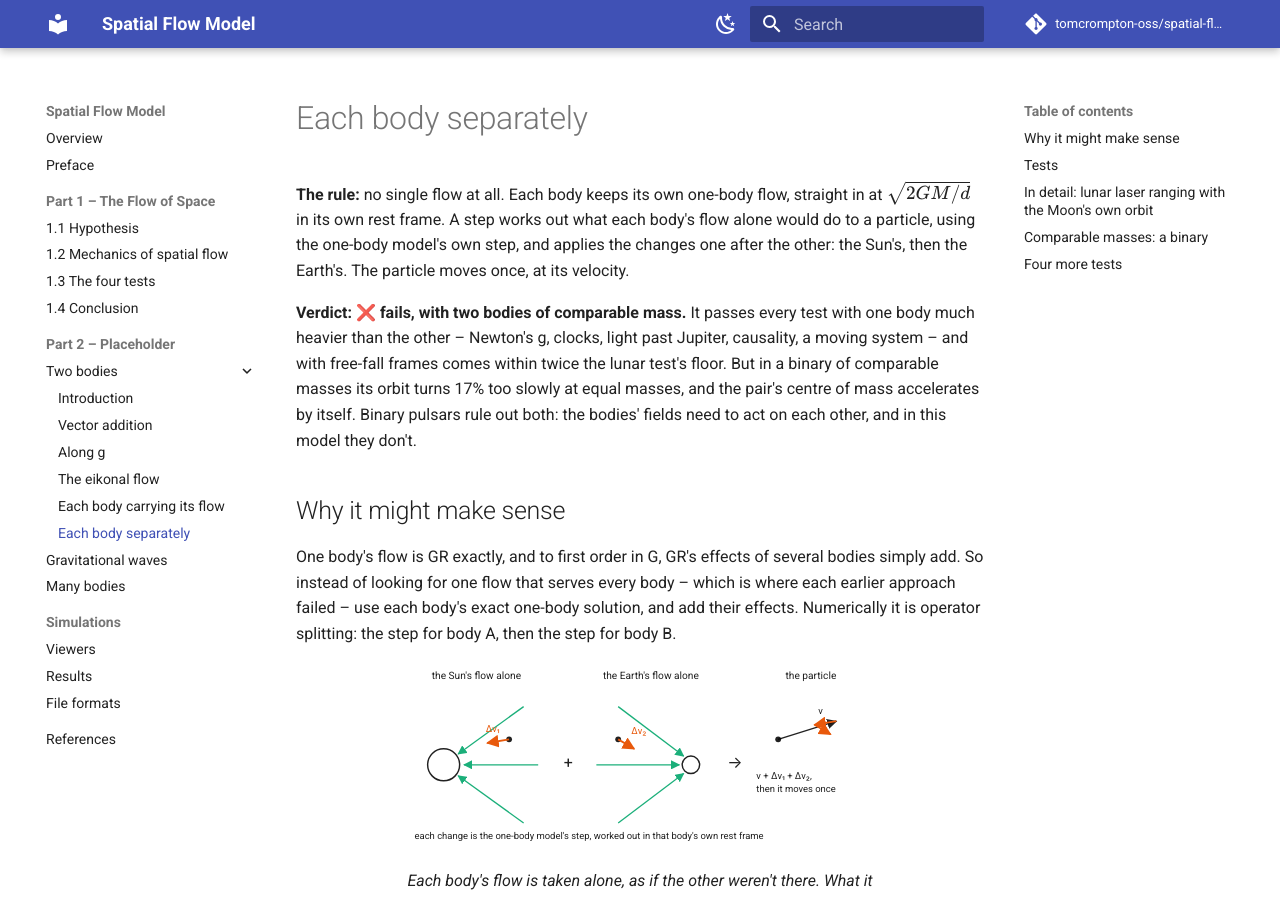
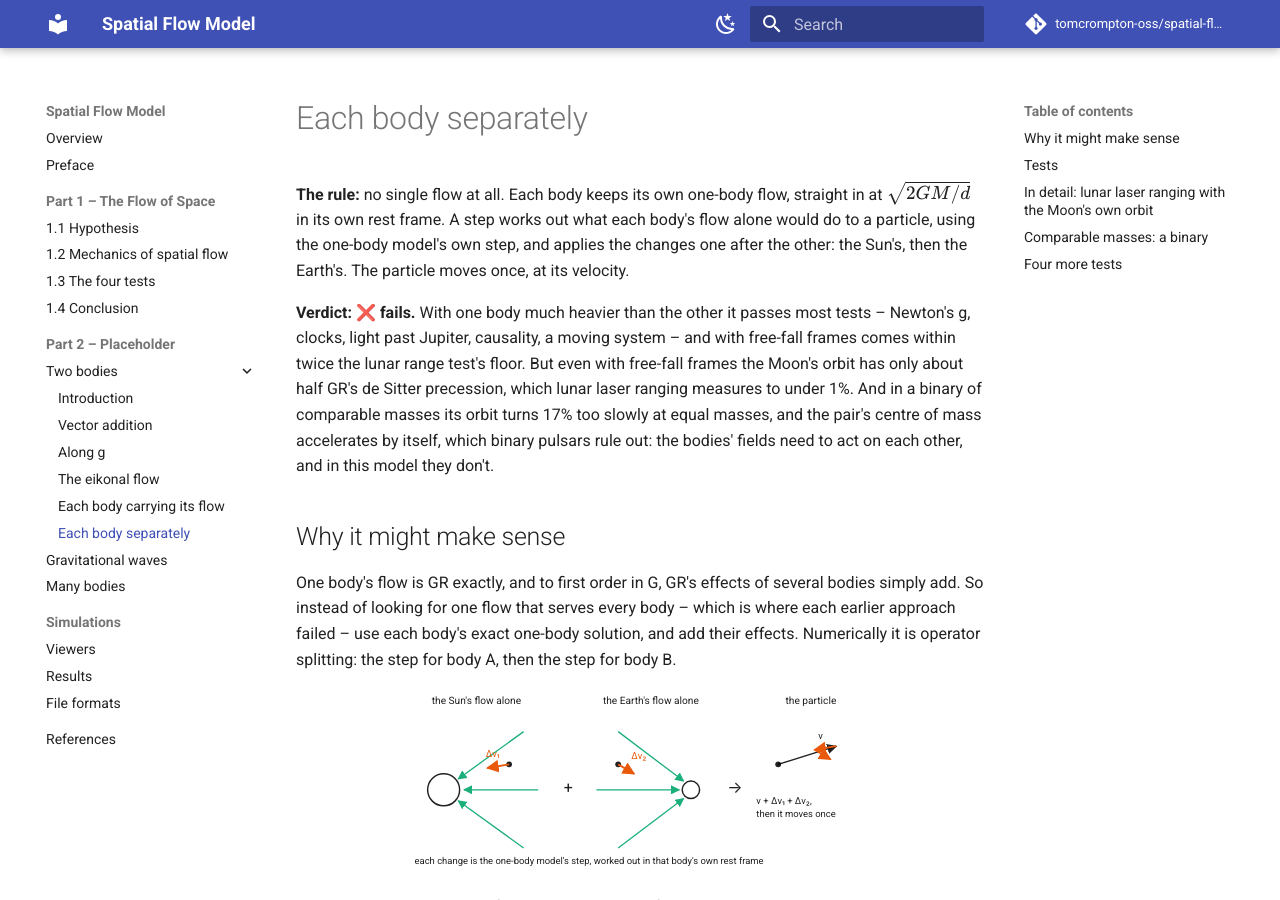
Before and after one commit to tomcrompton-oss/spatial-flow-model, an MkDocs documentation site: the page built from docs/two-bodies/split.md, in a window 1280 px wide and 900 px high. Built offline with MkDocs 1.6.1 and Material for MkDocs 9.7.7, drawn with Linux system fonts in a browser that asks for light colours; comment, search, counter and statistics services are not loaded; some of the changed text lies outside the part shown.

Commit message:
Docs: the split model's verdict and summaries now include de Sitter (about half GR's)
Co-Authored-By: Claude Opus 5.5 <noreply@anthropic.com>

```diff
--- a/docs/two-bodies/split.md
+++ b/docs/two-bodies/split.md
@@ -4,10 +4,11 @@
 rest frame. A step works out what each body's flow alone would do to a particle, using the one-body model's own step,
 and applies the changes one after the other: the Sun's, then the Earth's. The particle moves once, at its velocity.
 
-**Verdict: ❌ fails, with two bodies of comparable mass.** It passes every test with one body much heavier than the
-other – Newton's g, clocks, light past Jupiter, causality, a moving system – and with free-fall frames comes within
-twice the lunar test's floor. But in a binary of comparable masses its orbit turns 17% too slowly at equal masses, and
-the pair's centre of mass accelerates by itself. Binary pulsars rule out both: the bodies' fields need to act on each
+**Verdict: ❌ fails.** With one body much heavier than the other it passes most tests – Newton's g, clocks, light
+past Jupiter, causality, a moving system – and with free-fall frames comes within twice the lunar range test's floor.
+But even with free-fall frames the Moon's orbit has only about half GR's de Sitter precession, which lunar laser
+ranging measures to under 1%. And in a binary of comparable masses its orbit turns 17% too slowly at equal masses, and
+the pair's centre of mass accelerates by itself, which binary pulsars rule out: the bodies' fields need to act on each
 other, and in this model they don't.
 
 ## Why it might make sense
@@ -149,7 +150,7 @@ u_{\text{Sun}}$. That takes out almost all of the residual, 0.15 m left of 2.16
 | --- | --- | --- |
 | The test's own step error | the frames are taken at each step's middle, and the run repeated at half the step | 0.149 m and 0.150 m: converged. (An earlier version took the frames at each step's start, which gave 0.49 m) |
 | The Sun's tide across the Earth–Moon system, which the frame leaves out | the two frame terms worked out with the Sun's flow's change along the path, put through the fit | under 6 mm |
-| GR's de Sitter precession of a frame falling round the Sun (19 mas a year) | a turning of GR's Moon's frame added to the fit | takes out 2% |
+| GR's de Sitter precession of a frame falling round the Sun (19 mas a year) | a turning of GR's Moon's frame added to the fit | takes out 2% (the [de Sitter test](#four-more-tests) below finds the model has about half of GR's) |
 
 None of them accounts for the 0.15 m. Two more checks are about the test itself:
 
@@ -164,7 +165,9 @@ term at the synodic period (3 cm) is within it, and their term at half the synod
 clearly above it. Lorentz frames, at 2.2 m, fail by far more than the test's floor.
 
 So this test can't settle the free-fall version. Doing that would take a GR reference good to millimetres with the
-Sun, as lunar laser ranging's own ephemerides are.
+Sun, as lunar laser ranging's own ephemerides are. The [de Sitter test](#four-more-tests) below does settle it: fitting
+GR's orbit to the model's (rather than its range), in the same coordinates, the model's Moon has only about half GR's
+de Sitter precession. (These ranges were run before the step was changed to work each body's changes as changes.)
 
 The free-fall frame also gives up part of the idea: each body's frame now depends on the other bodies' flow at its
 centre, so the flows are not wholly separate any more.
```
Also changed, not shown: docs/two-bodies/index.md (+4 -3 lines).
